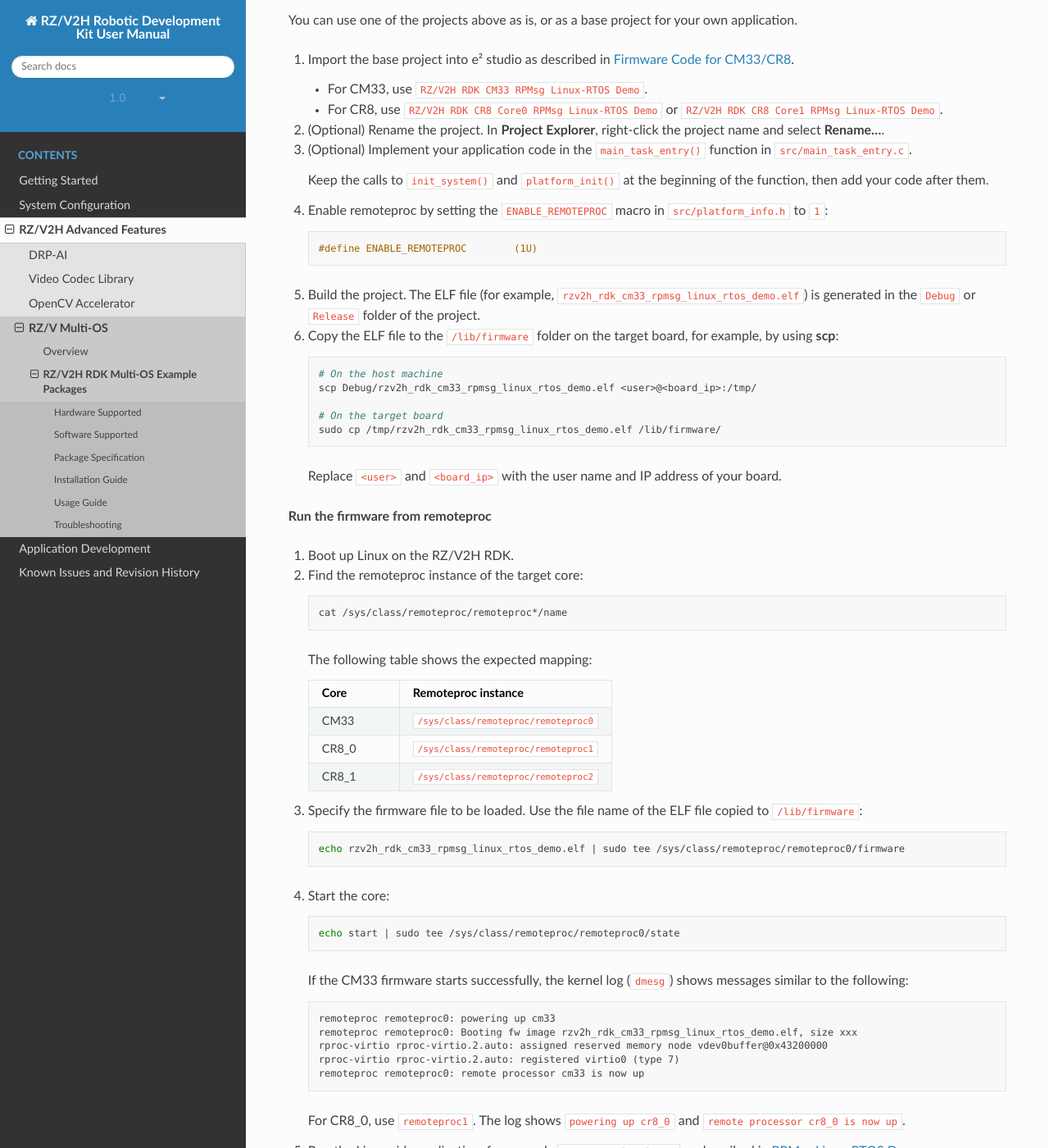
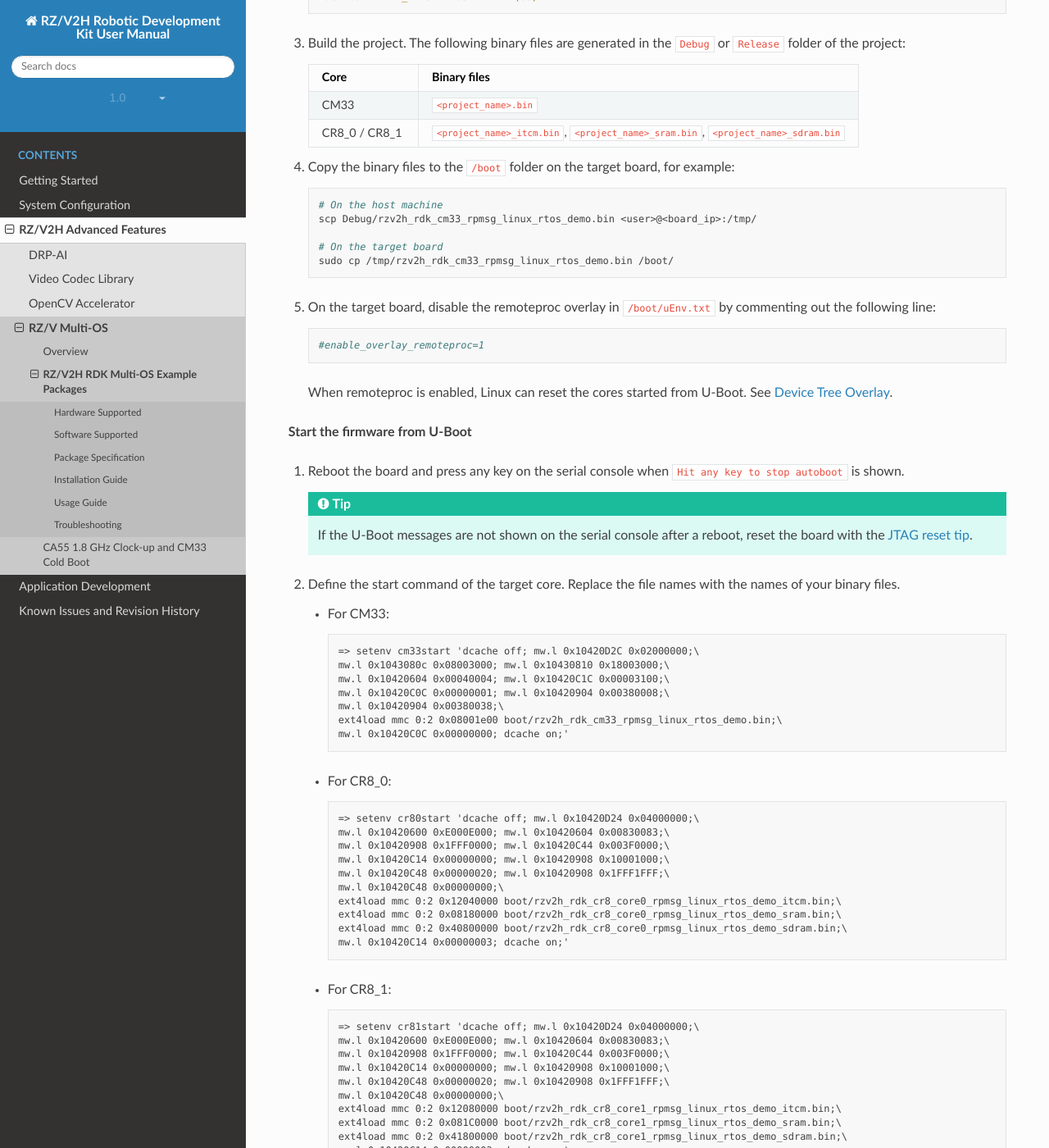
Before and after one commit to renesas-rdk/rzv2h_rdk_documentation, a Sphinx documentation site: the page built from source/chapter-3/multi_os/multi_os_examples.rst, in a window 1280 px wide and 1400 px high, scrolled down 4890 px. Shown: the whole window at 82% size. Built offline with Sphinx 7.4.7 and the Read the Docs theme 3.1.0, drawn with Linux system fonts in a browser that asks for light colours; comment, search, counter and statistics services are not loaded; some of the changed text lies outside the part shown.

Commit message:
feat: add guide about CA55 clock up CM33 cold boot and load fw via uboot
Signed-off-by: Cong Nguyen <cong.nguyen.zn@renesas.com>

```diff
--- a/source/chapter-3/multi_os/multi_os.rst
+++ b/source/chapter-3/multi_os/multi_os.rst
@@ -16,3 +16,4 @@
 
     multi_os_general
     multi_os_examples
+    multi_os_boot_modes
--- a/source/chapter-3/multi_os/multi_os_examples.rst
+++ b/source/chapter-3/multi_os/multi_os_examples.rst
@@ -262,6 +262,136 @@
       [xxx] 43000000.vring-ctl0 closed
       ...
 
+.. _multi_os_uboot:
+
+U-Boot Invocation
+~~~~~~~~~~~~~~~~~
+
+The CM33/CR8 firmware can also be loaded from the microSD card and started from U-Boot, before Linux boots.
+The default IPL of the RZ/V2H RDK supports this method. No IPL rebuild is required.
+
+The procedure and load addresses are the same as in Section 4.4.2 of the `RZ/V2H Quick Start Guide for RZ/V Multi-OS Package <https://www.renesas.com/en/document/qsg/rzv2h-quick-start-guide-rzv-multi-os-package>`_. On the RZ/V2H RDK, the microSD card is ``mmc 0`` and the root filesystem is partition ``2``.
+
+**Build the firmware for U-Boot**
+
+#. Import and build the project as described in `Firmware Code for CM33/CR8`_.
+
+#. Make sure that the ``ENABLE_REMOTEPROC`` macro in ``src/platform_info.h`` is set to ``0``:
+
+   .. code-block:: c
+
+      #define ENABLE_REMOTEPROC        (0U)
+
+#. Build the project. The following binary files are generated in the ``Debug`` or ``Release`` folder of the project:
+
+   .. list-table::
+      :header-rows: 1
+      :widths: 20 80
+
+      * - **Core**
+        - **Binary files**
+      * - CM33
+        - ``<project_name>.bin``
+      * - CR8_0 / CR8_1
+        - ``<project_name>_itcm.bin``, ``<project_name>_sram.bin``, ``<project_name>_sdram.bin``
+
+#. Copy the binary files to the ``/boot`` folder on the target board, for example:
+
+   .. code-block:: bash
+
+      # On the host machine
+      scp Debug/rzv2h_rdk_cm33_rpmsg_linux_rtos_demo.bin <user>@<board_ip>:/tmp/
+
+      # On the target board
+      sudo cp /tmp/rzv2h_rdk_cm33_rpmsg_linux_rtos_demo.bin /boot/
+
+#. On the target board, disable the remoteproc overlay in ``/boot/uEnv.txt`` by commenting out the following line:
+
+   .. code-block:: bash
+
+      #enable_overlay_remoteproc=1
+
+   When remoteproc is enabled, Linux can reset the cores started from U-Boot. See :ref:`Device Tree Overlay <device_tree_overlay>`.
+
+**Start the firmware from U-Boot**
+
+#. Reboot the board and press any key on the serial console when ``Hit any key to stop autoboot`` is shown.
+
+   .. tip::
+
+      If the U-Boot messages are not shown on the serial console after a reboot, reset the board with the :ref:`JTAG reset tip <jtag_reset_tip>`.
+
+#. Define the start command of the target core. Replace the file names with the names of your binary files.
+
+   -  For CM33:
+
+      .. code-block:: text
+
+         => setenv cm33start 'dcache off; mw.l 0x10420D2C 0x02000000;\
+         mw.l 0x1043080c 0x08003000; mw.l 0x10430810 0x18003000;\
+         mw.l 0x10420604 0x00040004; mw.l 0x10420C1C 0x00003100;\
+         mw.l 0x10420C0C 0x00000001; mw.l 0x10420904 0x00380008;\
+         mw.l 0x10420904 0x00380038;\
+         ext4load mmc 0:2 0x08001e00 boot/rzv2h_rdk_cm33_rpmsg_linux_rtos_demo.bin;\
+         mw.l 0x10420C0C 0x00000000; dcache on;'
+
+   -  For CR8_0:
+
+      .. code-block:: text
+
+         => setenv cr80start 'dcache off; mw.l 0x10420D24 0x04000000;\
+         mw.l 0x10420600 0xE000E000; mw.l 0x10420604 0x00830083;\
+         mw.l 0x10420908 0x1FFF0000; mw.l 0x10420C44 0x003F0000;\
+         mw.l 0x10420C14 0x00000000; mw.l 0x10420908 0x10001000;\
+         mw.l 0x10420C48 0x00000020; mw.l 0x10420908 0x1FFF1FFF;\
+         mw.l 0x10420C48 0x00000000;\
+         ext4load mmc 0:2 0x12040000 boot/rzv2h_rdk_cr8_core0_rpmsg_linux_rtos_demo_itcm.bin;\
+         ext4load mmc 0:2 0x08180000 boot/rzv2h_rdk_cr8_core0_rpmsg_linux_rtos_demo_sram.bin;\
+         ext4load mmc 0:2 0x40800000 boot/rzv2h_rdk_cr8_core0_rpmsg_linux_rtos_demo_sdram.bin;\
+         mw.l 0x10420C14 0x00000003; dcache on;'
+
+   -  For CR8_1:
+
+      .. code-block:: text
+
+         => setenv cr81start 'dcache off; mw.l 0x10420D24 0x04000000;\
+         mw.l 0x10420600 0xE000E000; mw.l 0x10420604 0x00830083;\
+         mw.l 0x10420908 0x1FFF0000; mw.l 0x10420C44 0x003F0000;\
+         mw.l 0x10420C14 0x00000000; mw.l 0x10420908 0x10001000;\
+         mw.l 0x10420C48 0x00000020; mw.l 0x10420908 0x1FFF1FFF;\
+         mw.l 0x10420C48 0x00000000;\
+         ext4load mmc 0:2 0x12080000 boot/rzv2h_rdk_cr8_core1_rpmsg_linux_rtos_demo_itcm.bin;\
+         ext4load mmc 0:2 0x081C0000 boot/rzv2h_rdk_cr8_core1_rpmsg_linux_rtos_demo_sram.bin;\
+         ext4load mmc 0:2 0x41800000 boot/rzv2h_rdk_cr8_core1_rpmsg_linux_rtos_demo_sdram.bin;\
+         mw.l 0x10420C14 0x00000003; dcache on;'
+
+#. Save the environment and start the core, for example CM33:
+
+   .. code-block:: text
+
+      => saveenv
+      => run cm33start
+
+   For CR8_0 and CR8_1, run ``cr80start`` and ``cr81start``.
+
+#. Boot Linux:
+
+   .. code-block:: text
+
+      => boot
+
+#. Run the Linux side application, for example ``rpmsg_sample_client`` as described in `RPMsg Linux-RTOS Demo`_.
+
+.. tip::
+
+   To start the core automatically at every boot, add the start command to ``bootcmd``. Check the current value first, then prepend the start command to it:
+
+   .. code-block:: text
+
+      => printenv bootcmd
+      => setenv bootcmd 'run cm33start; <current bootcmd>'
+      => saveenv
+
 .. _multi_os_remoteproc:
 
 Remoteproc Support
--- a/spelling_wordlist.txt
+++ b/spelling_wordlist.txt
@@ -194,6 +194,7 @@
 sysroot
 teleoperation
 Teleoperation
+Tera
 tf
 toolchain
 toolchains
```
Also changed, not shown: other parts of source/chapter-3/multi_os/multi_os_examples.rst (+1 -1 lines), source/chapter-3/multi_os/multi_os_boot_modes.rst (added, +384 -0 lines), source/chapter-3/multi_os/multi_os_general.rst (+6 -2 lines).
